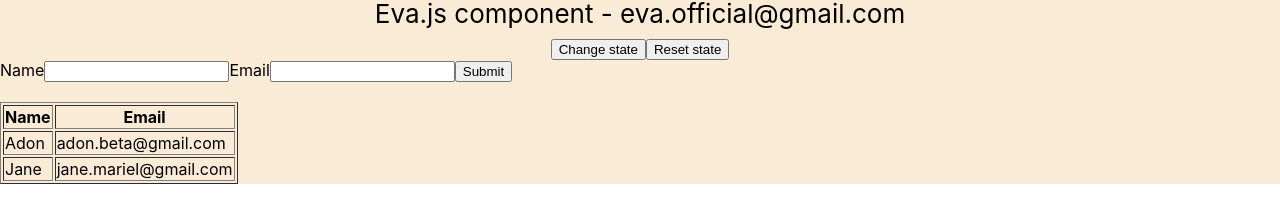
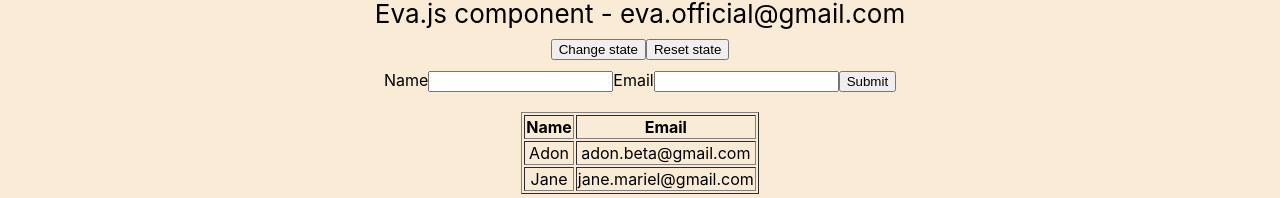
Before and after one commit to GuilhermeBorges3Ddev/ReactWithAPI, a React (Create React App) app in the folder projeto-inicial/: page /user in a window 1280 px wide. Shown: the part 965-1163 px from the top of the page. Built offline with nearby package versions, Linux system fonts and the light colour scheme.

Commit message:
All items of User.js displayed on center addind some classes on the User.css file

```diff
--- a/projeto-inicial/src/pages/user/User.css
+++ b/projeto-inicial/src/pages/user/User.css
@@ -1,3 +1,13 @@
+.wrapper{
+    text-align: center !important;
+    padding-top: 10px;
+    background-color: antiquewhite !important;
+}
+
+.user-table{
+    display: inline-block;
+}
+
 .list-table{
     background-color: antiquewhite !important;
 }
--- a/projeto-inicial/src/pages/user/User.js
+++ b/projeto-inicial/src/pages/user/User.js
@@ -16,10 +16,11 @@ class User extends Component {
           }
       ]
     return (
+      <div className="wrapper">
         <div className="list-table">
           <UserForm></UserForm>
           <br />
-        <table border="1">
+          <table className="user-table" border="1">
               <tr>
                   <th>Name</th>
                   <th>Email</th>
@@ -36,6 +37,7 @@ class User extends Component {
               })}
           </table>
         </div>
+      </div>
     );
   }
 }
```
Lines whose indentation alone changed are shown as unchanged.
